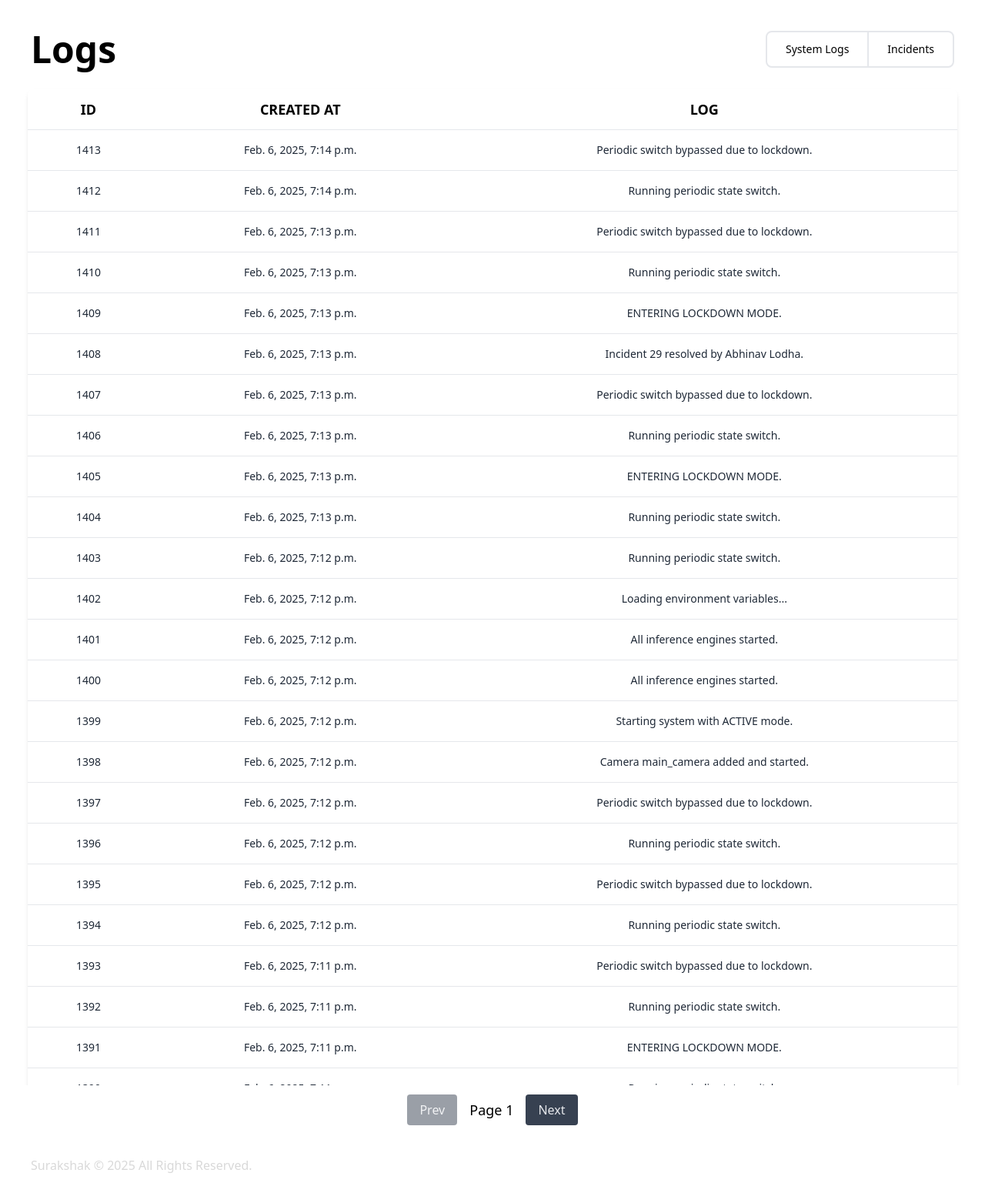
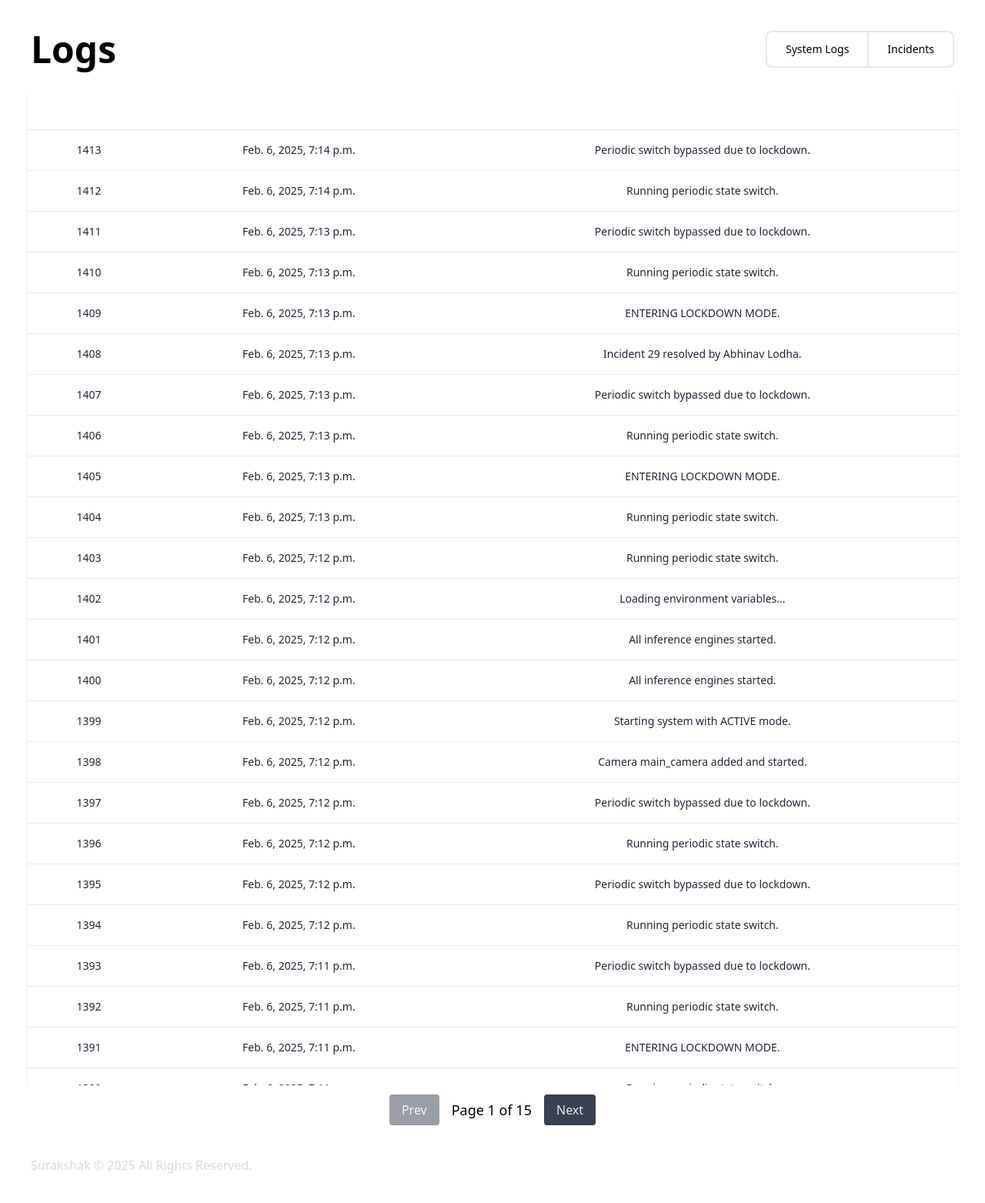
Before and after one commit to Offset-official/surakshak, a Django app: page /logs/ in a window 1280 px wide. Shown: the part 144-1707 px from the top of the page at 77% size. Run offline with Django 5.2, Linux system fonts and the light colour scheme; a user stored in the database is signed in; data comes from the database, SQL or seed files in the repository; both versions use the stored data as it was after the commit; some libraries are stand-ins or nearby versions.

Commit message:
whats my name

```diff
--- a/offset/settings.py
+++ b/offset/settings.py
@@ -39,7 +39,7 @@ SECRET_KEY = "django-insecure-_6k92yji3ysvkb_7w@9$ggdw8^br+pq(ti=j3us01_12gnpv_1
 DEBUG = True
 
 
-ALLOWED_HOSTS = ["10.1.59.6", "0.0.0.0", "127.0.0.1", "localhost"]
+ALLOWED_HOSTS = ["10.1.23.26", "0.0.0.0", "127.0.0.1", "localhost"]
 
 TAILWIND_APP_NAME = "surakshak"
 
@@ -55,7 +55,7 @@ NPM_BIN_PATH = os.getenv("NPM_BIN_PATH")
 
 #     if not NPM_BIN_PATH:
 #         raise FileNotFoundError("NPM binary not found. Please update the paths.")
-NPM_BIN_PATH = r"C:\Program Files\nodejs\npm.cmd"
+NPM_BIN_PATH = r"/home/jalan/.nvm/versions/node/v22.13.1/bin/npm"
 
 
 # Application definition
--- a/package.json
+++ b/package.json
@@ -8,7 +8,8 @@
     "@tailwindcss/typography": "^0.5.15",
     "concurrently": "^9.1.0",
     "cross-env": "^7.0.3",
-    "postcss-simple-vars": "^7.0.1"
+    "postcss-simple-vars": "^7.0.1",
+    "semver": "^7.7.1",
+    "tailwind": "^4.0.0"
   }
-
 }
--- a/surakshak/templates/layout.html
+++ b/surakshak/templates/layout.html
@@ -92,14 +92,17 @@
 
         <!-- Heartbeat / Caution Icons -->
         <div class="relative group">
-          <img src="{% static '9lfK.gif' %}" class="w-20 h-20" id="heartbeat-icon">
-          <!-- Heartbeat Icon -->
-
-            <span
+          <img
+            src="{% static '9lfK.gif' %}"
+            class="w-20 h-20"
+            id="heartbeat-icon"
+          />
+          <!-- Heartbeat Tooltip (initially blank) -->
+          <span
             id="heartbeat-tooltip"
             class="absolute bottom-full left-1/2 -translate-x-1/2 mb-1 hidden px-2 py-1 bg-gray-700 text-white text-xs rounded group-hover:block"
           >
-            Backend status
+            <!-- No default text here -->
           </span>
 
           <!-- Caution Icon (Hidden by default) -->
@@ -119,14 +122,6 @@
                  11-18 0 9 9 0 0118 0z"
             />
           </svg>
-
-          <!-- Heartbeat Tooltip -->
-          <span
-            id="heartbeat-tooltip"
-            class="absolute bottom-full left-1/2 -translate-x-1/2 mb-1 hidden px-2 py-1 bg-gray-700 text-white text-xs rounded group-hover:block"
-          >
-            Checking...
-          </span>
         </div>
 
         <!-- Toggle Button -->
@@ -160,10 +155,10 @@
       </div>
     </header>
 
-    <!-- Intrusion Popup (Initially Hidden) -->
+    <!-- Intrusion Popup (smaller & centered) -->
     <div
       id="intrusion-popup"
-      class=" hidden fixed left-1/2 -translate-x-1/2 -translate-y-1/2 z-50 bg-red-700 text-white p-6 rounded shadow-md w-1/2 h-[50vh] text-center flex flex-col justify-center items-center animate-pulse"
+      class="hidden fixed top-1/2 left-1/2 -translate-x-1/2 -translate-y-1/2 z-50 bg-red-700 text-white p-6 rounded shadow-md w-1/3 h-auto text-center flex flex-col justify-center items-center animate-pulse"
     >
       <p class="mb-4 text-lg font-bold">
         Intrusion has been detected. Click here to resolve.
@@ -195,7 +190,7 @@
       let isToggling = false; // Prevent multiple toggle requests
 
       document.addEventListener("DOMContentLoaded", () => {
-        // Grab references once
+        // Grab references
         const internetIcon = document.getElementById("internet-icon");
         const internetStatus = document.getElementById("internet-status");
         const heartbeatIcon = document.getElementById("heartbeat-icon");
@@ -205,15 +200,7 @@
         const toggleLabel = document.getElementById("toggle-label");
         const intrusionPopup = document.getElementById("intrusion-popup");
         const resolveButton = document.getElementById("resolve-button");
-        const lockdownAudio = document.getElementById("lockdown-audio"); // Audio element
-
-        // Show/Hide Heartbeat Tooltip
-        function showTooltip() {
-          heartbeatTooltip.classList.remove("hidden");
-        }
-        function hideTooltip() {
-          heartbeatTooltip.classList.add("hidden");
-        }
+        const lockdownAudio = document.getElementById("lockdown-audio");
 
         // Check Internet Connection
         async function checkInternetConnection() {
@@ -225,7 +212,6 @@
             });
             if (response) {
               const responseTime = Date.now() - start;
-              // Update UI for successful connection
               internetIcon.classList.remove("text-gray-400", "text-red-500");
               internetIcon.classList.add("text-green-500");
               internetStatus.textContent = `Connected (${responseTime}ms)`;
@@ -235,7 +221,6 @@
               throw new Error("Response not OK");
             }
           } catch (error) {
-            // Update UI for offline status
             internetIcon.classList.remove("text-gray-400", "text-green-500");
             internetIcon.classList.add("text-red-500");
             internetStatus.textContent = "Offline";
@@ -281,7 +266,7 @@
               heartbeatTooltip.innerText = "System is functional";
 
               // Update toggle based on status
-              toggleInput.checked = status === "ACTIVE";
+              toggleInput.checked = (status === "ACTIVE");
               toggleInput.disabled = false;
 
               // Hide intrusion popup if visible
@@ -296,15 +281,11 @@
               heartbeatIcon.classList.add("text-gray-400");
               heartbeatTooltip.innerText = "System is down";
 
-              // Disable toggle switch
               toggleInput.checked = false;
               toggleLabel.innerText = "Inactive";
               toggleInput.disabled = true;
 
-              // Hide intrusion popup
               intrusionPopup.classList.add("hidden");
-
-              // Stop siren if playing
               lockdownAudio.pause();
               lockdownAudio.currentTime = 0;
             }
@@ -313,7 +294,6 @@
 
         // Intrusion Popup Handling
         function showIntrusionPopup(incidentId) {
-          // Show the red popup
           intrusionPopup.classList.remove("hidden");
           resolveButton.onclick = () => {
             window.location.href = `/resolve/${incidentId}`;
@@ -363,24 +343,17 @@
         checkInternetConnection();
 
         // Repeat calls on intervals
-        setInterval(fetchHeartbeat, 1000);      // Heartbeat every second
+        setInterval(fetchHeartbeat, 1000); // Heartbeat every second
         setInterval(checkInternetConnection, 3000); // Connectivity check every 3 seconds
-
-        // Heartbeat tooltip event listeners
-        const heartbeatContainer = heartbeatIcon.parentElement;
-        heartbeatContainer.addEventListener("mouseenter", showTooltip);
-        heartbeatContainer.addEventListener("mouseleave", hideTooltip);
       });
 
-      /**
-       * Toggle Button Function
-       */
+      // Toggle Button
       async function toggleSystemState() {
         if (isToggling) return;
         isToggling = true;
 
         const toggleInput = document.getElementById("status-toggle");
-        toggleInput.disabled = true; // Disable the button to prevent multiple clicks
+        toggleInput.disabled = true;
 
         try {
           const response = await fetch("{% url 'toggle_status' %}", {
--- a/surakshak/templates/logs.html
+++ b/surakshak/templates/logs.html
@@ -27,43 +27,45 @@
     </nav>
 </div>
 
-
-
 <!-- Logs Table -->
 <div class="-m-2.5 overflow-auto">
+    <!-- Table height for scrollbar -->
     <div class="p-1.5 min-w-full inline-block justify-center h-[50vh] overflow-y-scroll">
         <div class="overflow-hidden shadow-md rounded-lg">
             <div class="table border-collapse table-auto w-full divide-y divide-primaryHighlight">
+                <!-- Table Header -->
                 <div class="table-header-group">
-                    <div class="table-row  bg-primaryHighlight/50">
-                        <div
-                            class="table-cell px-6 py-3 text-center text-lg font-bold text-white-500 uppercase light:text-neutral-500">
-                            ID</div>
-                        <div
-                            class="table-cell px-6 py-3 text-center text-lg font-bold text-white-500 uppercase light:text-neutral-500">
-                            Created At</div>
-                        <div
-                            class="table-cell px-6 py-3 text-center text-lg font-bold text-white-500 uppercase light:text-neutral-500">
-                            Log</div>
+                    <div class="table-row bg-primaryHighlight/50">
+                        <div class="table-cell px-6 py-3 text-center text-lg font-bold uppercase text-white">
+                            ID
+                        </div>
+                        <div class="table-cell px-6 py-3 text-center text-lg font-bold uppercase text-white">
+                            Created At
+                        </div>
+                        <div class="table-cell px-6 py-3 text-center text-lg font-bold uppercase text-white">
+                            Log
                         </div>
                     </div>
-                <div class="table-row-group divide-y divide-primaryBg border-b bg-primaryHighlight">
+                </div>
+
+                <!-- Table Body -->
+                <!-- Give this div an ID to target in JS -->
+                <div id="logsTableBody" class="table-row-group divide-y divide-primaryBg border-b bg-primaryHighlight">
                     {% for log in logs %}
                     <div class="table-row">
-                        <div
-                            class="table-cell px-6 py-4 whitespace-nowrap text-sm text-center font-medium text-gray-800 dark:text-neutral-100">
-                            {{ log.id }}</div>
-                        <div
-                            class="table-cell
-                                px-6 py-4 whitespace-nowrap text-sm text-center font-medium text-gray-800 dark:text-neutral-100">
-                            {{ log.created_at }}</div>
-                        <div
-                            class="table-cell
-                                px-6 py-4 whitespace-nowrap text-sm text-center font-medium text-gray-800 dark:text-neutral-100">
-                            {{ log.log }}</div>
+                        <div class="table-cell px-6 py-4 text-sm text-center text-gray-800">
+                            {{ log.id }}
+                        </div>
+                        <div class="table-cell px-6 py-4 text-sm text-center text-gray-800">
+                            {{ log.created_at }}
+                        </div>
+                        <div class="table-cell px-6 py-4 text-sm text-center text-gray-800">
+                            {{ log.log }}
+                        </div>
                     </div>
                     {% endfor %}
                 </div>
+                <!-- End of Table Body -->
             </div>
         </div>
     </div>
@@ -71,25 +73,34 @@
 
 <!-- Pagination Controls -->
 <div id="paginationControls" class="mt-4 flex justify-center items-center space-x-4">
-    <button id="prevPage" class="px-4 py-2 bg-gray-700 text-gray-200 rounded disabled:opacity-50" disabled>Prev</button>
+    <button id="prevPage" class="px-4 py-2 bg-gray-700 text-gray-200 rounded disabled:opacity-50" disabled>
+      Prev
+    </button>
     <span id="pageInfo" class="text-lg">Page 1</span>
-    <button id="nextPage" class="px-4 py-2 bg-gray-700 text-gray-200 rounded">Next</button>
+    <button id="nextPage" class="px-4 py-2 bg-gray-700 text-gray-200 rounded">
+      Next
+    </button>
 </div>
 
 <!-- JavaScript for Pagination -->
 <script>
     document.addEventListener('DOMContentLoaded', function () {
-        const rows = document.querySelectorAll('#logsTable tbody tr');
-        const rowsPerPage = 50;
+        // 1) Grab all 'table-row' divs inside #logsTableBody
+        const rows = document.querySelectorAll('#logsTableBody .table-row');
+
+        // 2) Configure pagination
+        const rowsPerPage = 100;   // <--- Show 100 rows per page
         let currentPage = 1;
         const totalPages = Math.ceil(rows.length / rowsPerPage);
 
+        // 3) References to pagination controls
         const prevButton = document.getElementById('prevPage');
         const nextButton = document.getElementById('nextPage');
         const pageInfo = document.getElementById('pageInfo');
 
+        // Helper function to show a specific page
         function showPage(page) {
-            // Validate page number
+            // Clamp page within valid range
             if (page < 1) page = 1;
             if (page > totalPages) page = totalPages;
 
@@ -98,7 +109,7 @@
                 row.classList.add('hidden');
             });
 
-            // Calculate start/end
+            // Calculate start/end indices
             const start = (page - 1) * rowsPerPage;
             const end = start + rowsPerPage;
 
@@ -109,24 +120,29 @@
 
             // Update page info
             pageInfo.innerText = `Page ${page} of ${totalPages}`;
-            prevButton.disabled = page === 1;
-            nextButton.disabled = page === totalPages;
+            prevButton.disabled = (page === 1);
+            nextButton.disabled = (page === totalPages);
 
-            // Update current page
+            // Set current page
             currentPage = page;
         }
 
-        // Show initial page
+        // Show the initial page
         showPage(currentPage);
 
-        // Pagination events
+        // Previous Button
         prevButton.addEventListener('click', function () {
-            if (currentPage > 1) showPage(currentPage - 1);
+            if (currentPage > 1) {
+                showPage(currentPage - 1);
+            }
         });
+
+        // Next Button
         nextButton.addEventListener('click', function () {
-            if (currentPage < totalPages) showPage(currentPage + 1);
+            if (currentPage < totalPages) {
+                showPage(currentPage + 1);
+            }
         });
     });
 </script>
-
 {% endblock content %}
```
Also changed, not shown: README.md, db.sqlite3. Lines whose indentation alone changed are shown as unchanged.
